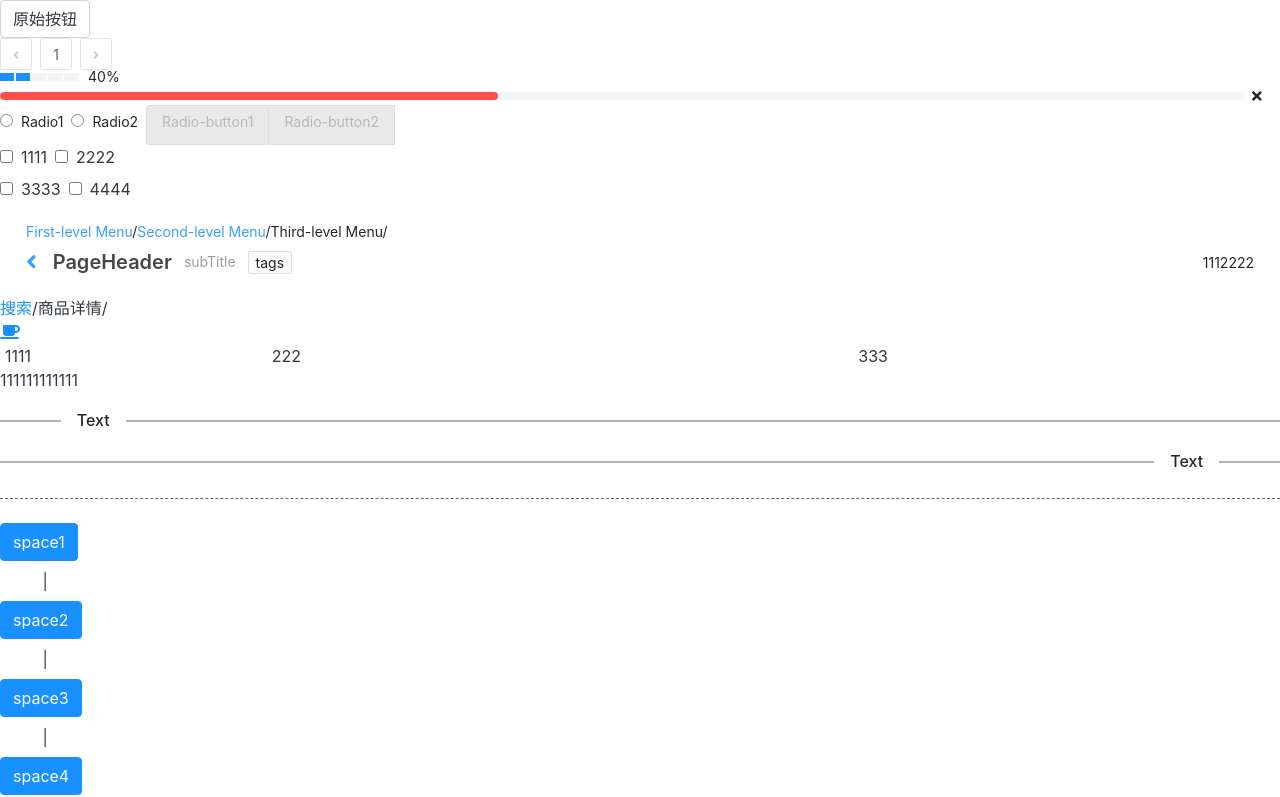
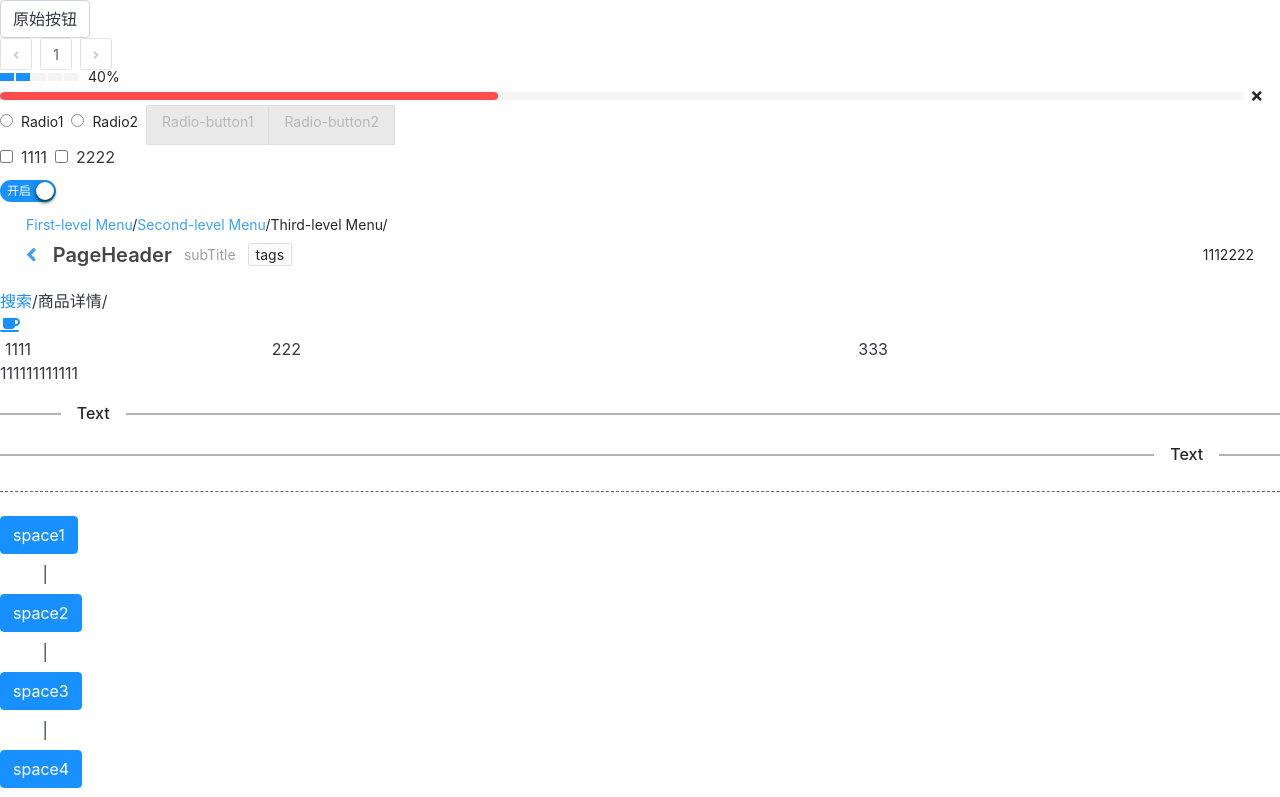
Before and after one commit to jiudehuiyi/jh-ui-tshook, a React app: page / in a window 1280 px wide. Shown: the top 797 px of the page. Built offline with nearby package versions, Linux system fonts and the light colour scheme.

Commit message:
feat:增加switch组件

```diff
--- a/package.json
+++ b/package.json
@@ -1,6 +1,6 @@
 {
   "name": "jh-ui-tshook",
-  "version": "0.1.2",
+  "version": "0.1.3",
   "private": false,
   "dependencies": {
     "@babel/core": "7.12.3",
@@ -68,6 +68,7 @@
     "rc-progress": "~3.1.0",
     "rc-resize-observer": "^1.0.0",
     "rc-steps": "^4.1.3",
+    "rc-switch": "^3.2.2",
     "rc-util": "^5.9.4",
     "react": "^17.0.1",
     "react-app-polyfill": "^2.0.0",
--- a/src/App.tsx
+++ b/src/App.tsx
@@ -1,4 +1,4 @@
-import React from 'react';
+import React, {useState } from 'react';
 import { library } from '@fortawesome/fontawesome-svg-core'
 import {  fas } from '@fortawesome/free-solid-svg-icons'
 
@@ -27,15 +27,14 @@ import RadioButton from "./components/Radio/radio-button";
 import RadioGroup from "./components/Radio/radio-group";
 import Checkbox from "./components/Checkbox/checkbox";
 import CheckboxGroup from "./components/Checkbox/checkbox-group";
+import Switch from "./components/Switch/switch";
 library.add( fas );//添加所有种类的图标(不用一个个的进行引入)
 
 const { Step } = Steps;
 
 function App() {
 
- const handleChange=(ev:any,value:any,) => {
-   console.log("value", value)
- }
+
   const routes = [
     {
       path: 'index',
@@ -55,6 +54,11 @@ function App() {
     { label: 'Pear', value: 'Pear' },
     { label: 'Orange', value: 'Orange' },
   ];
+  const [switchChecked, setSwitchChecked] = useState(false)
+
+  const handleChange = (checked) => {
+    setSwitchChecked(!switchChecked);
+  }
 
   return (
     <div className="App">
@@ -86,10 +90,11 @@ function App() {
         <Checkbox>2222</Checkbox>
       </CheckboxGroup>
 
-      <CheckboxGroup name="bb">
-        <Checkbox>3333</Checkbox>
-        <Checkbox>4444</Checkbox>
-      </CheckboxGroup>
+      <Switch
+        defaultChecked={true}
+        checkedChildren="开启"
+        unCheckedChildren="关闭"
+      />
 
 
 
--- a/src/components/Progress/steps.tsx
+++ b/src/components/Progress/steps.tsx
@@ -17,7 +17,7 @@ const Dashboard:React.FC<StepsProps> = (props) => {
 
      const current = Math.round( steps * (percent / 100) );
      const stepWidth = size === "small" ? 2 : 14;
-     const styledSteps = [];
+     const styledSteps:React.ReactNode[] = [];
      for(let i = 0; i < steps; i++){
          styledSteps.push(
              <div
--- /dev/null
+++ b/src/components/Switch/_style.scss
@@ -0,0 +1,84 @@
+.jh-switch {
+    margin: 0px;
+    padding: 0px;
+    color:rgba($color: #000, $alpha: .85);
+    font-size: 14px;
+    line-height: 1.5;
+    list-style: none;
+    position: relative;
+    display: inline-block;
+    box-sizing: border-box;
+    min-width: 44px;
+    height: 22px;
+    line-height: 22px;
+    vertical-align: middle;
+    background-color: rgba($color: #000000, $alpha: .25);
+    border-radius: 100px;
+    cursor: pointer;
+    transition: all .2s;
+    user-select: none;
+    outline: unset  !important;
+    border: unset;
+    &-small {
+        width: 28px;
+        height: 16px;
+        line-height: 16px;
+    }
+    &-handle {
+        position: absolute;
+        top: 2px;
+        left: 2px;
+        width: 18px;
+        height: 18px;
+        transition: all .2s ease-in-out;
+    }
+    &-handle-small {
+        width: 12px;
+        height: 12px;
+    }
+    &-handle::before {
+        content: "";
+        position: absolute;
+        top: 0px;
+        bottom: 0px;
+        left: 0px;
+        right: 0px;
+        background-color: #fff;
+        border-radius: 9px;
+        box-shadow: 0px 2px 4px 0 rgb(0, 35, 11);
+        transition: all .2s ease-in-out;
+    }
+
+    &-checked {
+        background-color: $primary;
+    }
+    &-handle-checked {
+        left: calc( 100% - 20px );
+    }
+    &-handle-small {
+        left: calc( 100% - 16px );
+    }
+    &-inner {
+        display: block;
+        color: $white;
+        font-size: 12px;
+        margin: 0 7px 0px 25px;
+        transition: margin .2s;
+    }
+    &-inner-checked {
+        margin: 0 25px 0 7px;
+    }
+    &-disabled {
+        cursor: not-allowed;
+        opacity: .4;
+    }
+    &-loading {
+        position: relative;
+        & svg {
+            position: absolute;
+            left: 2px;
+            top: 2px;
+            color: $primary;
+        }
+    }
+}
--- /dev/null
+++ b/src/components/Switch/switch.tsx
@@ -0,0 +1,74 @@
+import React from "react";
+import classnames from "classnames";
+import Icon from "../Icon/icon";
+
+export interface SwitchProps {
+    autoFocus?: boolean;
+    checked?: boolean;
+    checkedChildren?: React.ReactNode;
+    className?: string;
+    defaultChecked?: boolean;
+    disabled?: boolean;
+    loading?: boolean;
+    size?: "small" | "default";
+    unCheckedChildren?: React.ReactNode;
+    onChange?: (checked?:boolean, event?: Event) => void;
+    onClick?: (checked?:boolean, event?: Event) => void;
+    style?: React.CSSProperties;
+    prefixCls?: string;
+}
+
+const Switch: React.FC<SwitchProps> = (props) => {
+
+    const {
+        prefixCls = "jh-switch", checked, disabled, size, style,
+        checkedChildren,  unCheckedChildren, defaultChecked, loading
+    } = props;
+
+    const switchClassName = classnames({
+        [`${prefixCls}`]: true,
+        [`${prefixCls}-checked`]: !!checked || defaultChecked,
+        [`${prefixCls}-disabled`]: !!disabled,
+        [`${prefixCls}-${size}`]: size
+    })
+
+    const _onChange = (ev) => {
+
+        props?.onChange?.(!checked, ev);
+    }
+    const LoadingIcon = <Icon icon="spinner" />
+    return (
+        <button
+            type="button"
+            role="switch"
+            className={switchClassName}
+            style={style}
+            onClick={ (ev) => _onChange(ev) }
+            disabled={disabled}
+        >
+            <div className={
+                classnames({
+                    [`${prefixCls}-handle`]: true,
+                    [`${prefixCls}-handle-small`]: size,
+                    [`${prefixCls}-handle-checked`]: !!checked || defaultChecked
+                })
+            }>
+                <div className={`${prefixCls}-loading`}>
+                    {
+                       loading ? LoadingIcon : ""
+                    }
+                </div>
+            </div>
+            <span className={classnames({
+                [`${prefixCls}-inner`]: true,
+                [`${prefixCls}-inner-checked`]: !!checked || defaultChecked
+            })}>
+                {
+                    (checked || defaultChecked) ? checkedChildren : unCheckedChildren
+                }
+            </span>
+        </button>
+    )
+}
+
+export default Switch;
--- a/src/styles/index.scss
+++ b/src/styles/index.scss
@@ -53,3 +53,6 @@
 
 //Checkbox组件样式
 @import "../components/Checkbox/style";
+
+//Switch组件样式
+@import "../components/Switch/style";
```
Also changed, not shown: src/styles/_mixin.scss (line endings or trailing spaces), 1 other file (tests, documents, lock files or other folders).
